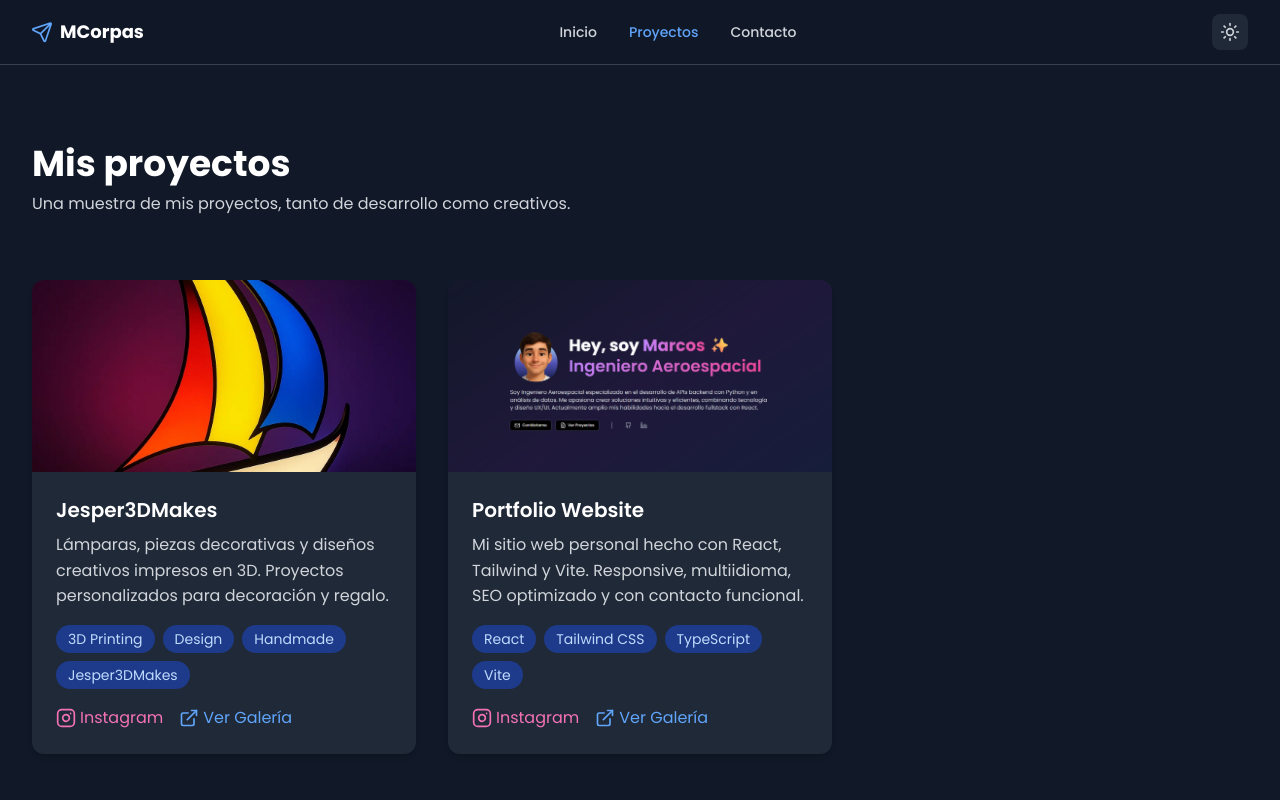
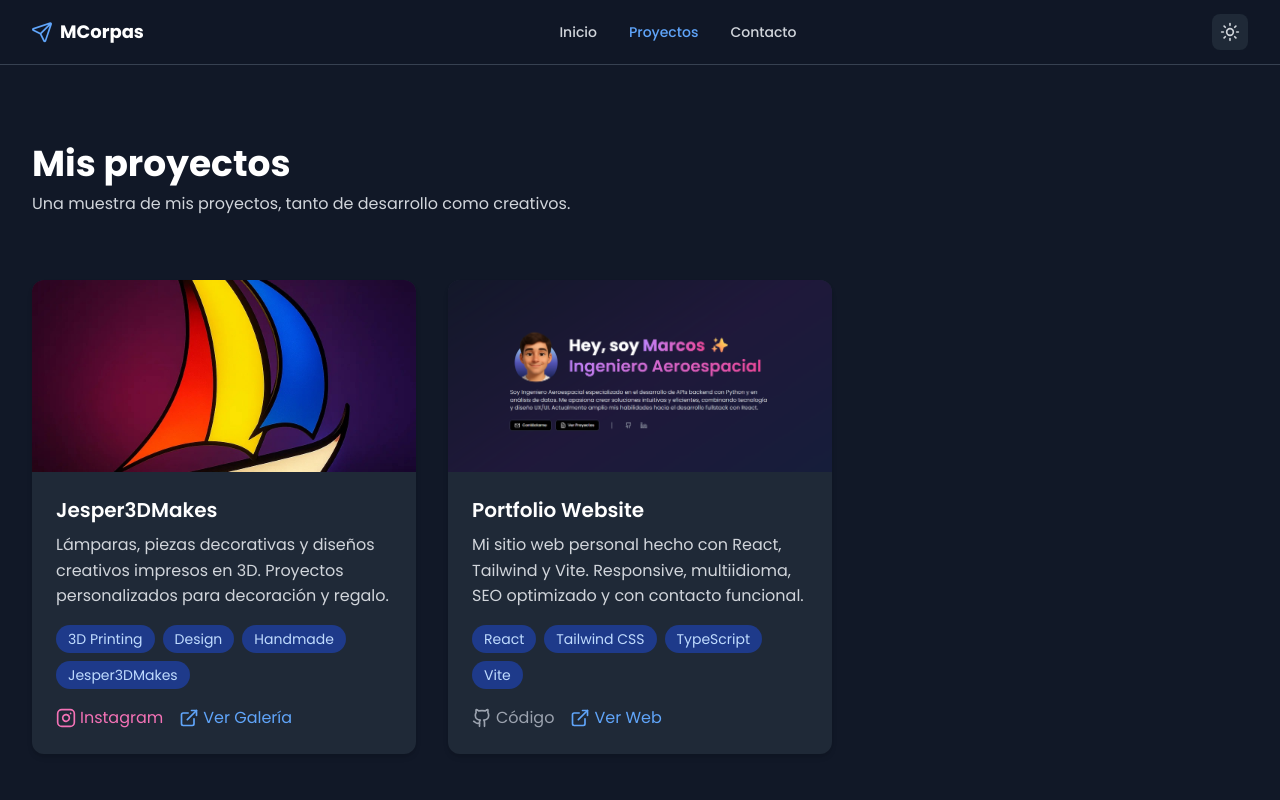
Before and after one commit to macorman06/mcorpas, a React (Vite) app: page /projects in a window 1280 px wide. Shown: the top 800 px of the page. Built offline with nearby package versions, Linux system fonts and the light colour scheme.

Commit message:
Updated Projects.tsx

```diff
--- a/src/components/Projects.tsx
+++ b/src/components/Projects.tsx
@@ -1,5 +1,5 @@
 import React, { useState } from 'react';
-import { ExternalLink, Instagram, X } from 'lucide-react';
+import { ExternalLink, Instagram, X, Github } from 'lucide-react';
 
 const Projects = () => {
   const [isOpen, setIsOpen] = useState(false);
@@ -59,9 +59,6 @@ const Projects = () => {
   return (
     <section className="py-20 bg-white dark:bg-gray-900 relative">
       <div className="max-w-7xl mx-auto px-4 sm:px-6 lg:px-8">
-
-
-
         <div className="text-left mb-16">
           <h2 className="text-3xl md:text-4xl font-bold text-gray-900 dark:text-white mb-2">
             Mis proyectos
@@ -99,7 +96,8 @@ const Projects = () => {
                     </span>
                   ))}
                 </div>
-                <div className="flex space-x-4">
+                <div className="flex flex-wrap gap-4">
+                  {project.instagram && (
                     <a
                       href={project.instagram}
                       target="_blank"
@@ -109,6 +107,33 @@ const Projects = () => {
                       <Instagram className="h-5 w-5 mr-1" />
                       Instagram
                     </a>
+                  )}
+
+                  {project.github && (
+                    <a
+                      href={project.github}
+                      target="_blank"
+                      rel="noopener noreferrer"
+                      className="flex items-center text-gray-600 dark:text-gray-400 hover:text-gray-900 dark:hover:text-white transition-colors"
+                    >
+                      <Github className="h-5 w-5 mr-1" />
+                      Código
+                    </a>
+                  )}
+
+                  {project.live && (
+                    <a
+                      href={project.live}
+                      target="_blank"
+                      rel="noopener noreferrer"
+                      className="flex items-center text-blue-600 dark:text-blue-400 hover:text-blue-800 dark:hover:text-blue-300 transition-colors"
+                    >
+                      <ExternalLink className="h-5 w-5 mr-1" />
+                      Ver Web
+                    </a>
+                  )}
+
+                  {project.images && project.images.length > 0 && (
                     <button
                       onClick={() => openGallery(project)}
                       className="flex items-center text-blue-600 dark:text-blue-400 hover:text-blue-800 dark:hover:text-blue-300 transition-colors"
@@ -116,6 +141,7 @@ const Projects = () => {
                       <ExternalLink className="h-5 w-5 mr-1" />
                       Ver Galería
                     </button>
+                  )}
                 </div>
               </div>
             </div>
```
Lines whose indentation alone changed are shown as unchanged.
